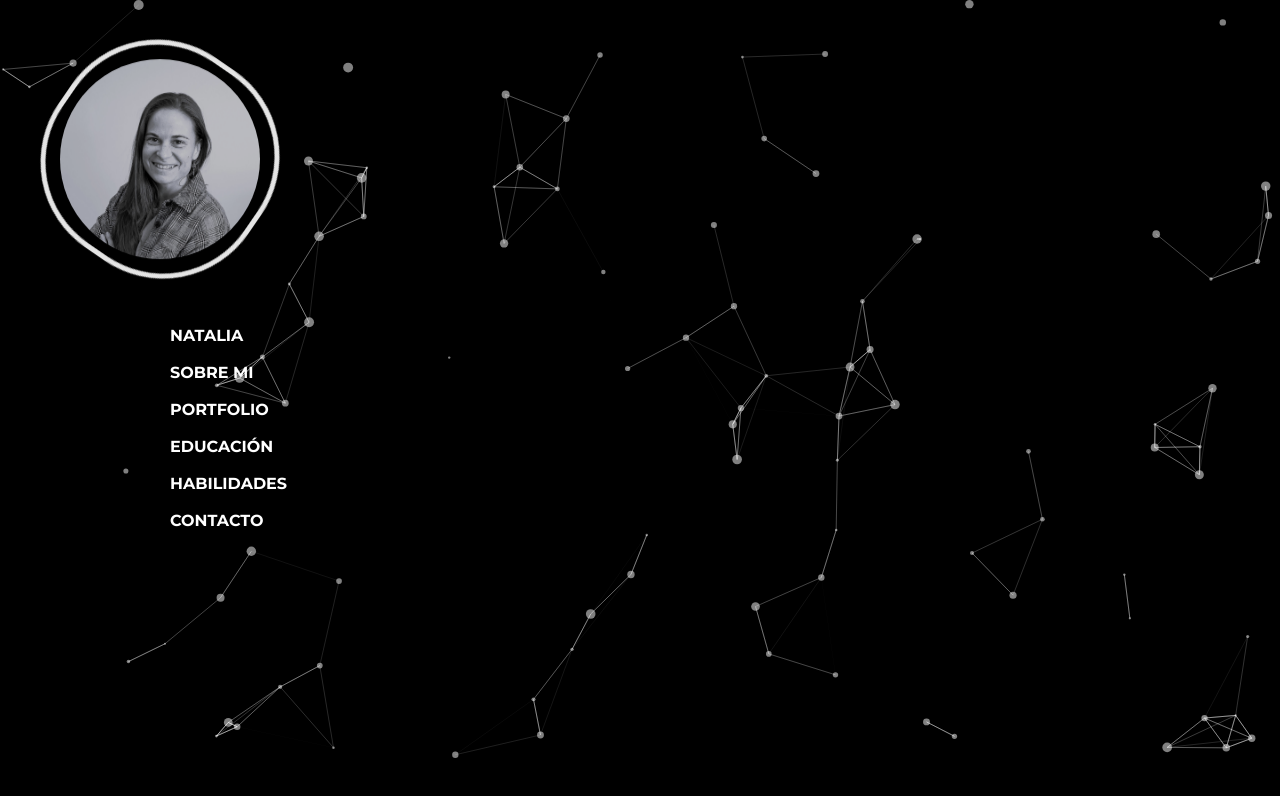
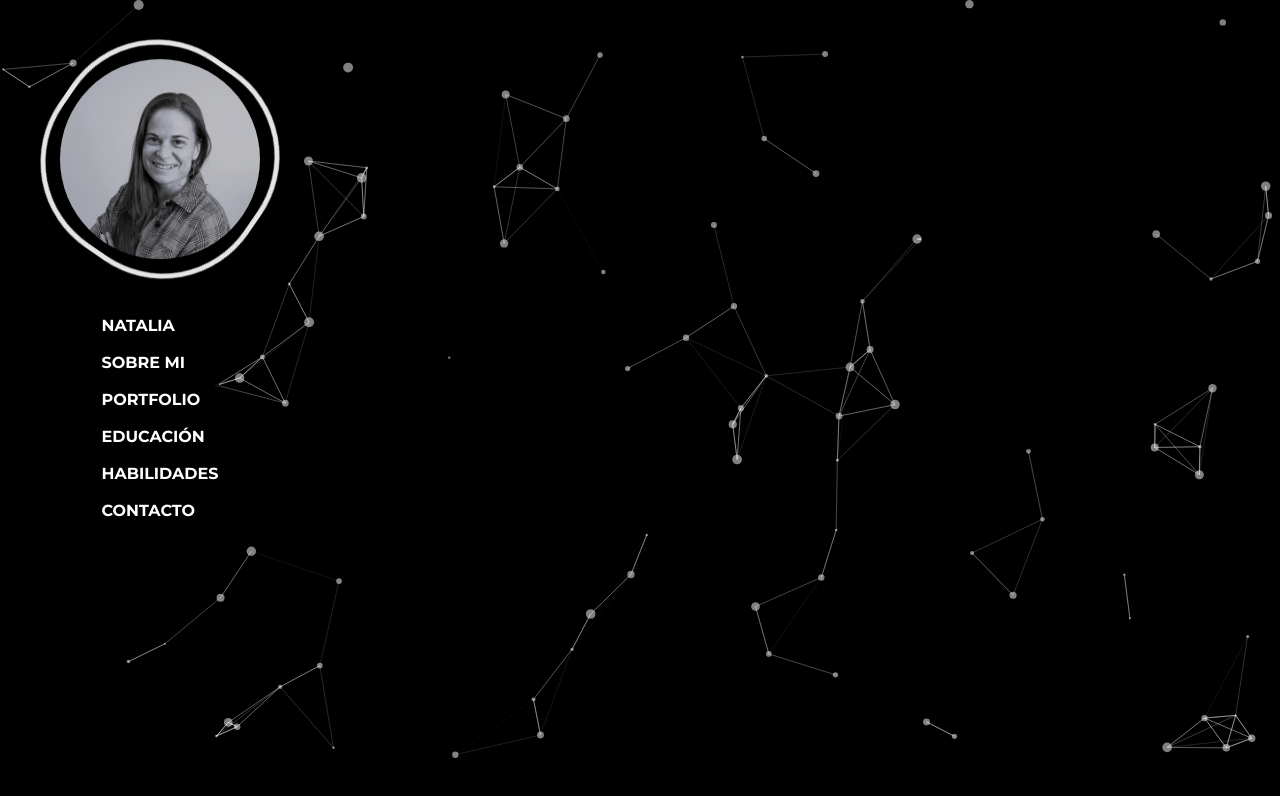
Before and after one commit to Natfer84/portfolio, a React (Create React App) app in the folder front/: page / in a window 1280 px wide. Shown: the top 796 px of the page. Built offline with nearby package versions, Linux system fonts and the light colour scheme.

Commit message:
responsive

```diff
--- a/front/src/styles/Header.css
+++ b/front/src/styles/Header.css
@@ -2,41 +2,65 @@
     display: flex;
     flex-direction: column; /* Apila los elementos en columna */
     align-items: center; /* Centra horizontalmente */
+    position: fixed; /* Fijo en la pantalla */
+    left: 0;
+    top: 0px;
     height: 100vh; /* Ocupa toda la pantalla */
     padding: 20px;
+
 }
 
 @media screen and (max-width: 480px) {
     /* Estilos para móviles */
+
    .Box__Header {
+    display: flex;
         flex-direction: row; /* Alinea en fila en móviles */
+        width: 100%;
         height: auto;
-
+        position: fixed;
+        top: 0px;
+        left: 0px;
     }
-
 }
 
 @media screen and (min-width: 481px) and (max-width: 914px) {
     /* Estilos para tabletas en vertical */
     .Box__Header {
         flex-direction: row; /* Alinea en fila en móviles */
+        width: 100%;
         height: auto;
+        position: fixed;
+        top: 0px;
+        left: 0px;
     }
+
 }
 
 @media screen and (min-width: 412px) and (max-width: 914px) {
     /* Estilos para tabletas en vertical */
     .Box__Header {
         flex-direction: row; /* Alinea en fila en móviles */
+        width: 100%;
         height: auto;
+        position: fixed;
+        top: 0px;
+        left: 0px;
     }
+
 }
+
 
 @media screen and (min-width: 768px) and (max-width: 1024px) and (orientation: landscape) {
     /* Estilos para tabletas en horizontal */
+
     .Box__Header {
         flex-direction: row; /* Alinea en fila en móviles */
+        width: 100%;
         height: auto;
+        position: fixed;
+        top: 0px;
+        left: 0px;
     }
 }
 
@@ -44,28 +68,44 @@
     /* Estilos para ordenador en vertical */
     .Box__Header {
         flex-direction: row; /* Alinea en fila en móviles */
+        width: 100%;
         height: auto;
+        position: fixed;
+        top: 0px;
+        left: 0px;
     }
 }
 @media screen and (min-width: 1024px) and (orientation: landscape) {
     /* Estilos para ordenador en horizontal */
     .Box__Header {
-        flex-direction: column;
-        height: 100vh;
+        flex-direction: column; /* Alinea en fila en móviles */
+        height: 100%;
+        height: auto;
+        position: fixed;
+        top: 0px;
+        left: 0px;
     }
 }
 @media screen and (max-width: 768px) and (orientation: landscape) {
     /* Estilos para móviles en horizontal */
     .Box__Header {
         flex-direction: row; /* Alinea en fila en móviles */
+        width: 100%;
         height: auto;
+        position: fixed;
+        top: 0px;
+        left: 0px;
     }
 }
 
 @media screen and (max-width: 1024px) and (min-width: 768px) and (orientation: landscape){
     /* Media Query para dispositivos móviles grandes en horizontal */
     .Box__Header {
-        flex-direction: row;
+        flex-direction: row; /* Alinea en fila en móviles */
+        width: 100%;
         height: auto;
+        position: fixed;
+        top: 0px;
+        left: 0px;
     }
 }
--- a/front/src/styles/Nav.css
+++ b/front/src/styles/Nav.css
@@ -9,7 +9,6 @@
     align-items: center;
     justify-content: center;
     gap: 20px; /* Espacio entre elementos */
-    z-index: 80;
 }
 .Container_Nav.Open {
     right: 0px;
@@ -23,14 +22,12 @@
     list-style: none;
     gap: 18px;
     padding: 0px;
-    position: absolute;
+    /*position: absolute;*/
     /*margin-left: 50px;*/
-    z-index: 99;
+    z-index: 2;
     /*left: 120px;*/
     /*top: 160px;*/
     transform: translateX(0%);
-    padding: 10px;
-    border-radius: 10px;
 }
 .Box__Nav__Ul li{
     color:white;
@@ -52,7 +49,7 @@
     position: fixed;
     top: 25px;
     right: 15px;
-    z-index: 1;
+    z-index: 2;
 }
 .Bar {
     width: 35px;
@@ -78,7 +75,6 @@
         flex-direction: column;
         justify-content: center;
         align-items: center;
-        z-index: 80;
     }
     .Box__Nav__Ul{
         display: flex;
@@ -90,10 +86,6 @@
         position: absolute;
         top: 98px;
         left: 80px;
-        background-color: rgba(64, 63, 63, 0.9); /* gris claro y semitransparente */
-        backdrop-filter: blur(6px);
-        z-index: 99;
-
     }
     .Menu_Hamburguesa {
         display: flex;
@@ -104,7 +96,6 @@
     }
     .Container_Nav.Open {
         height:350px;
-
     }
 }
 
@@ -132,13 +123,13 @@
         gap: 18px;
         position: absolute;
         top: 98px;
-        left: 36px;
+        left: 80px;
     }
     .Menu_Hamburguesa {
         display: flex;
         flex-direction: column;
         top: 40px;
-        right: 57px;
+        right: 30px;
         cursor: pointer;
     }
     .Container_Nav.Open {
@@ -161,8 +152,6 @@
         flex-direction: column;
         justify-content: center;
         align-items: center;
-        z-index: 1;
-
     }
     .Box__Nav__Ul{
         display: flex;
@@ -173,10 +162,7 @@
         gap: 18px;
         position: absolute;
         top: 98px;
-        left: 55px;
-        background-color: rgba(64, 63, 63, 0.9); /* gris claro y semitransparente */
-        backdrop-filter: blur(6px);
-        z-index: 9;
+        left: 80px;
     }
     .Menu_Hamburguesa {
         display: flex;
@@ -213,13 +199,13 @@
         gap: 18px;
         position: absolute;
         top: 98px;
-        left: 20px;
+        left: 80px;
     }
     .Menu_Hamburguesa {
         display: flex;
         flex-direction: column;
         top: 40px;
-        right: 75px;
+        right: 30px;
         cursor: pointer;
     }
     .Container_Nav.Open {
```
